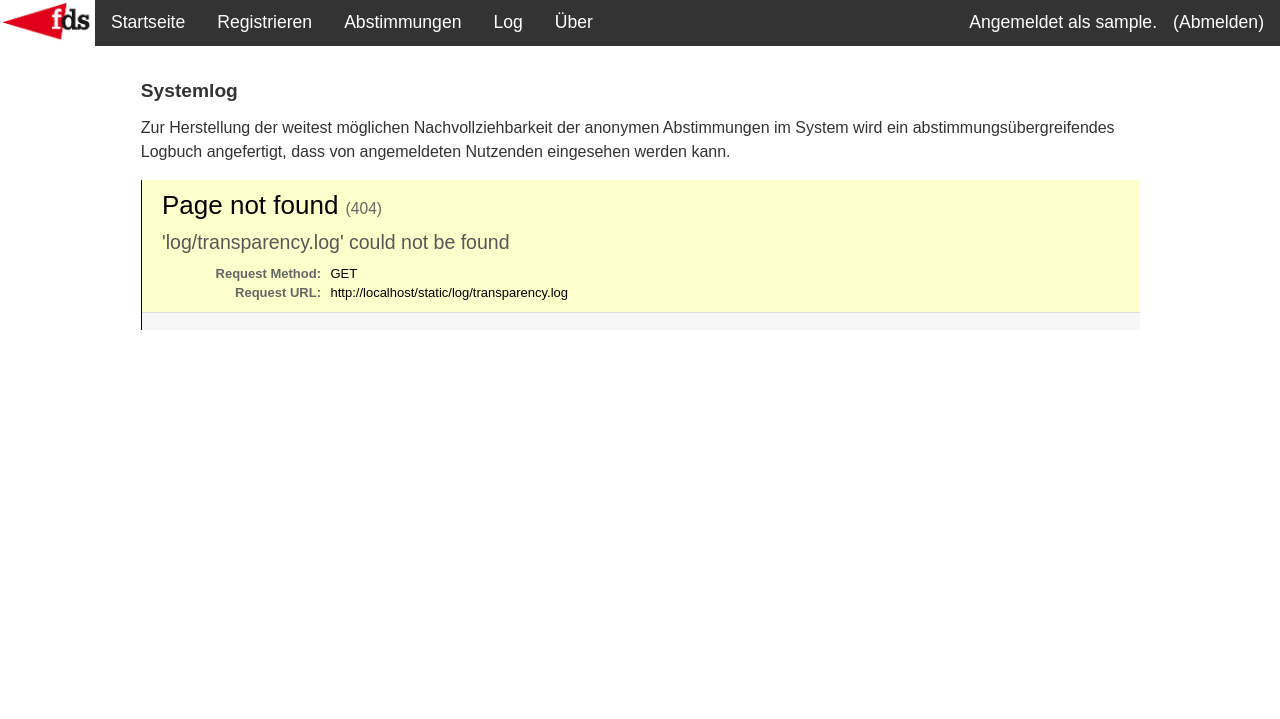
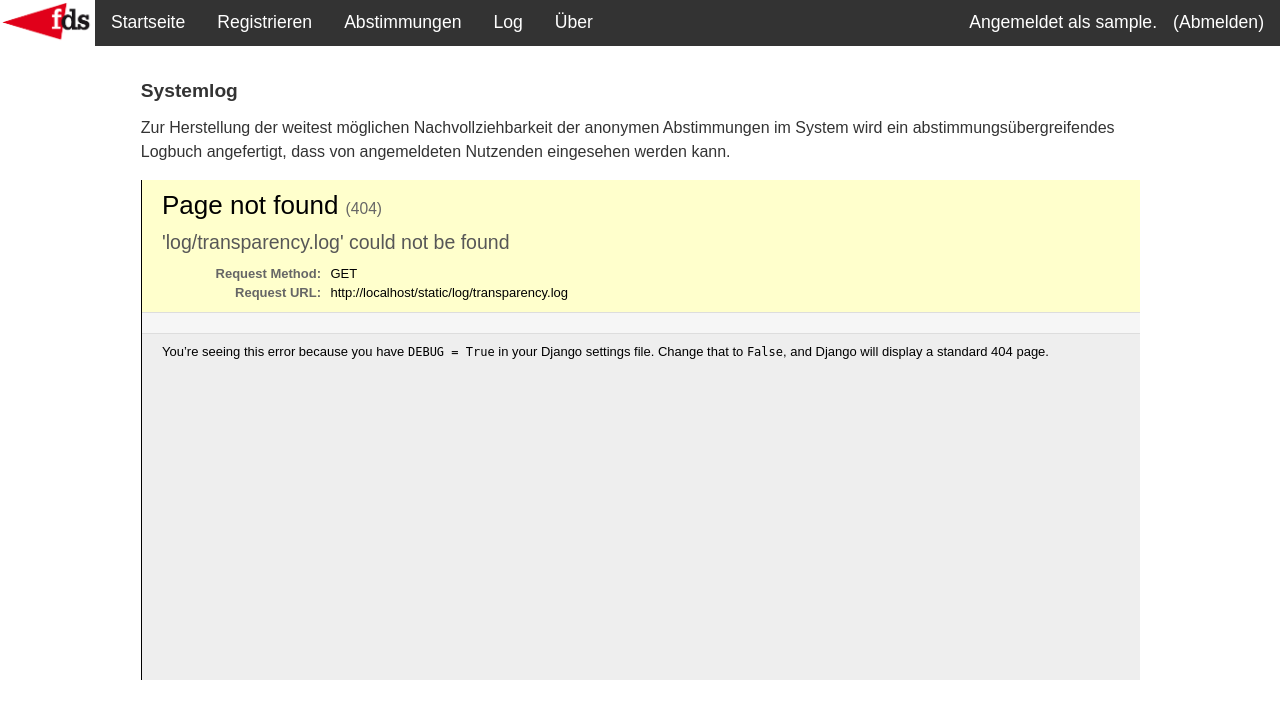
Before and after one commit to martindelius/votey, a Django app: page /votes/log/ in a window 1280 px wide. Shown: the top 719 px of the page. Run offline with Django 3.2, Linux system fonts and the light colour scheme; the visitor is signed in with stand-in values (Sample User, id 1).

Commit message:
h3 with more top space

```diff
--- a/votes/static/votes/style.css
+++ b/votes/static/votes/style.css
@@ -130,6 +130,7 @@
 	font-size: 110%;
 	text-decoration: underline;
 	padding: 8px 0;
+	margin-top: 1em;
 }
 
 #content-wrapper p {
@@ -281,4 +282,5 @@
 #log embed {
 	width: 100%;
 	border-left: solid 1px #000;
+	height: 500px;
 }
```
